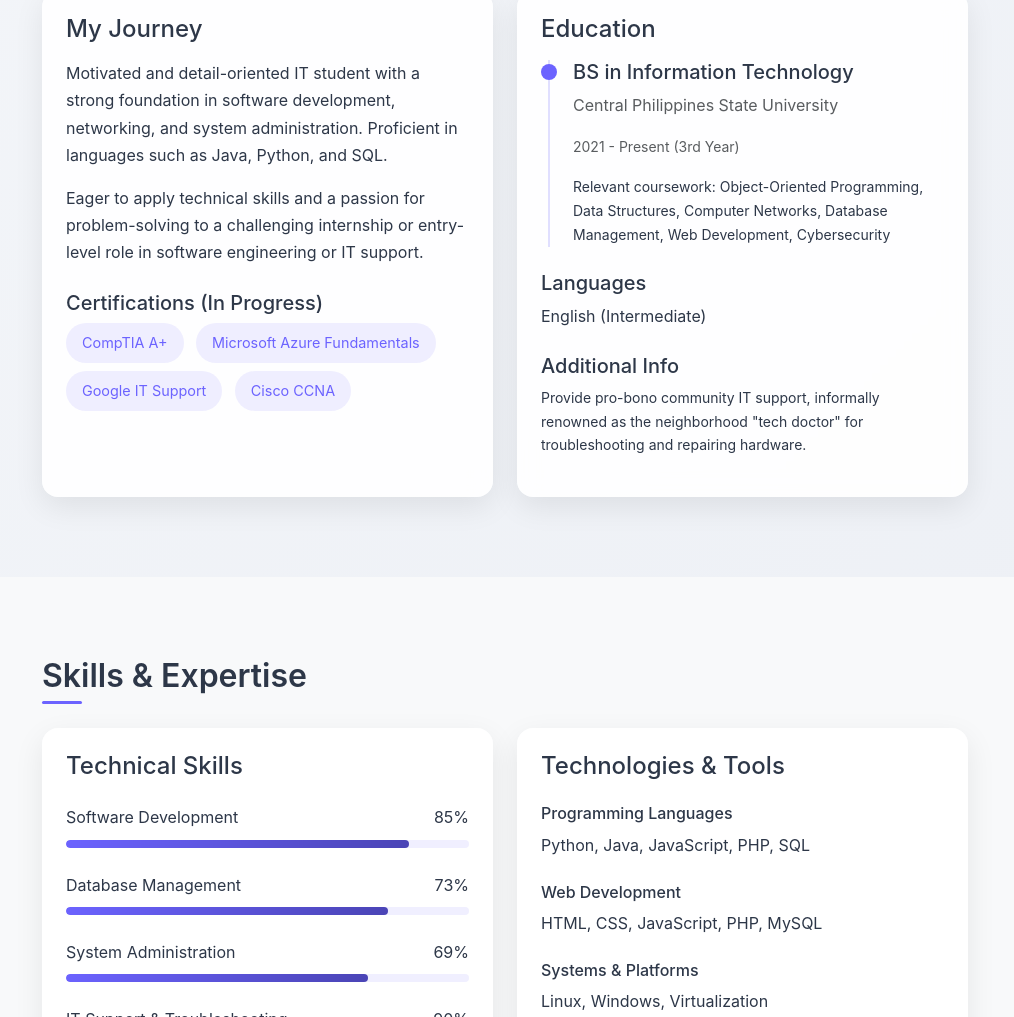
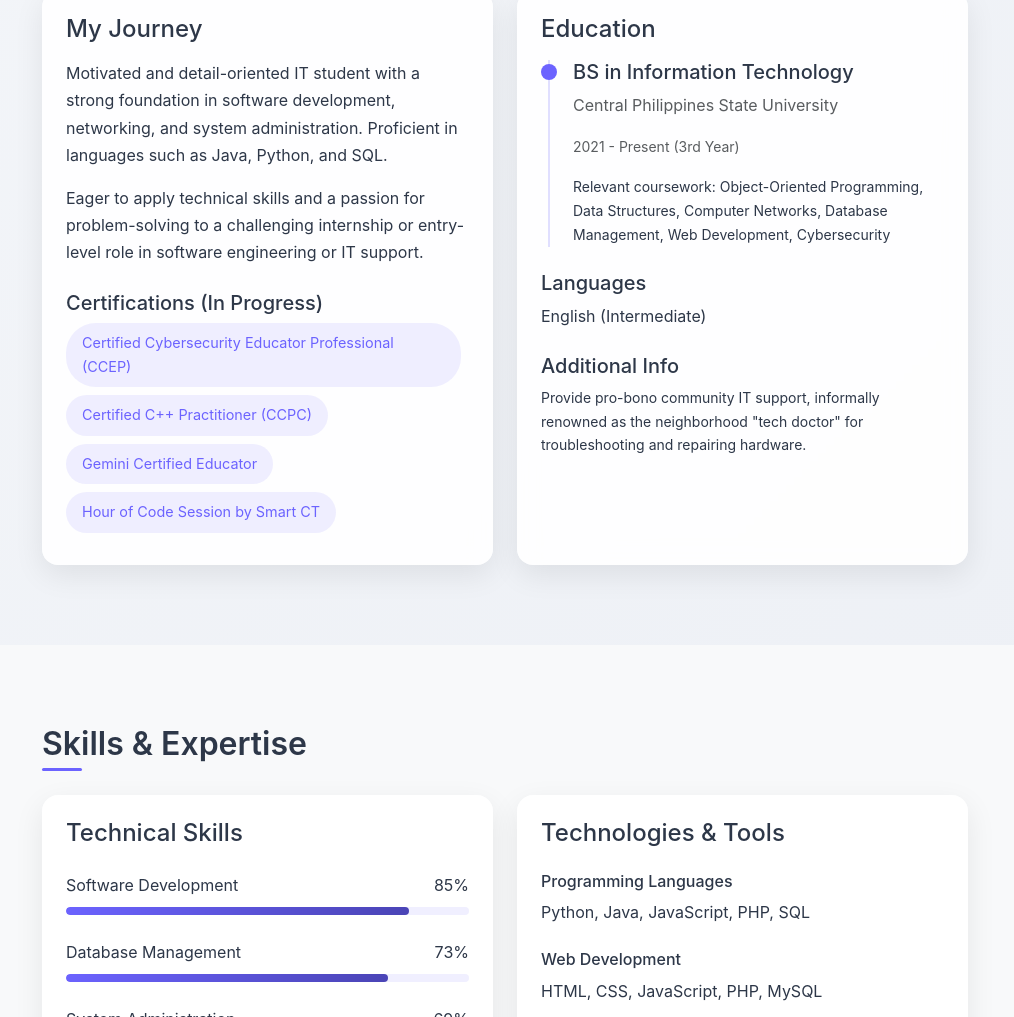
Before and after one commit to sykregie/regieflores_portfolio, a plain HTML site: page index.html in a window 1280 px wide. Shown: the part 959-1976 px from the top of the page, without its empty margins (135-1149 px from the left). Drawn offline with nearby package versions, Linux system fonts and the light colour scheme.

Commit message:
Update index.html

```diff
--- a/index.html
+++ b/index.html
@@ -577,10 +577,10 @@
                                 <div class="mt-4">
                                     <h5>Certifications (In Progress)</h5>
                                     <div class="mt-2">
-                                        <span class="cert-badge">CompTIA A+</span>
-                                        <span class="cert-badge">Microsoft Azure Fundamentals</span>
-                                        <span class="cert-badge">Google IT Support</span>
-                                        <span class="cert-badge">Cisco CCNA</span>
+                                        <span <link ="https://www.credential.net/profile/regieflores745839/wallet" tab="_blank" class="cert-badge">Certified Cybersecurity Educator Professional (CCEP)</span>
+                                        <span class="cert-badge">Certified C++ Practitioner (CCPC)</span>
+                                        <span class="cert-badge">Gemini Certified Educator</span>
+                                        <span class="cert-badge">Hour of Code Session by Smart CT</span>
                                     </div>
                                 </div>
                             </div>
```
